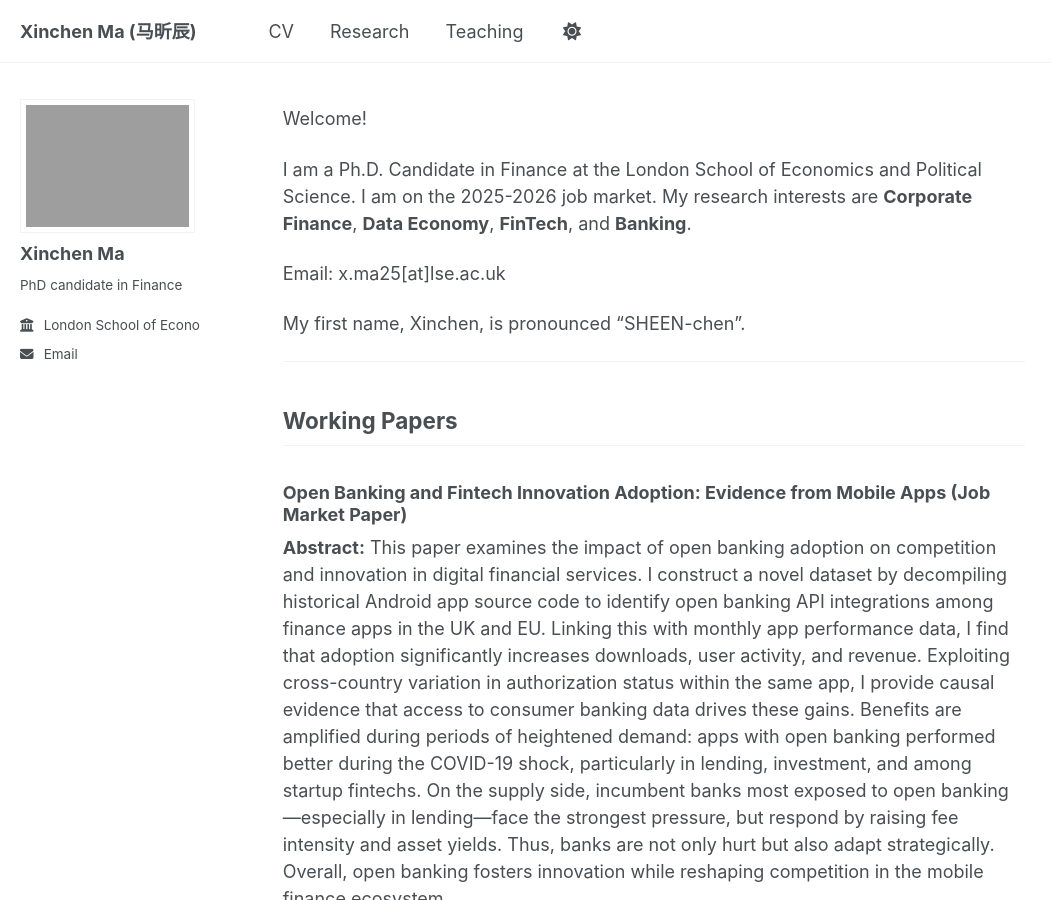
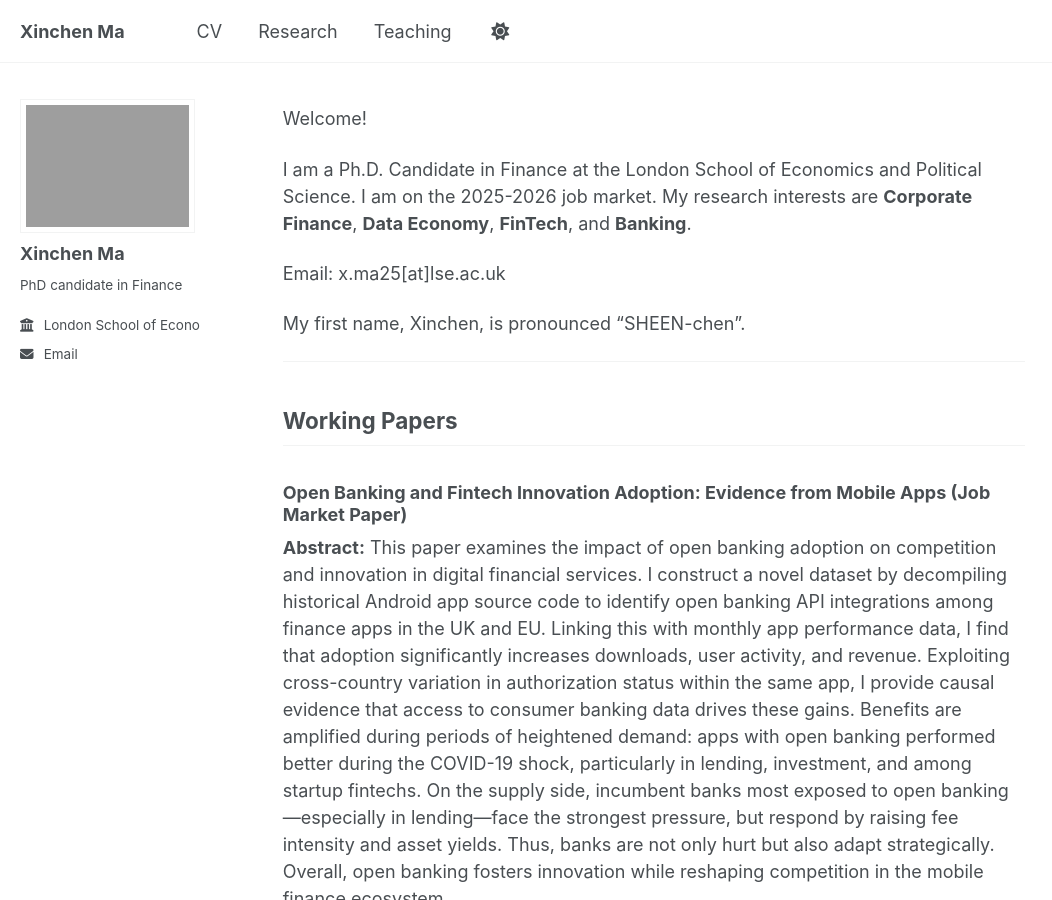
Before and after one commit to xinchen-ma/xinchen-ma.github.io, a Jekyll site: the page built from index.md, in a window 1280 px wide and 900 px high. Shown: the whole window, without its empty margins (0-1052 px from the left). Built offline with Jekyll 4.4.1, drawn with Linux system fonts in a browser that asks for light colours; a script that is not in the unit is left out.

Commit message:
Update _config.yml

```diff
--- a/_config.yml
+++ b/_config.yml
@@ -21,7 +21,7 @@ plugins:
   - jemoji
   - jekyll-seo-tag
   - jekyll-titles-from-headings
-title                    : "Xinchen Ma (马昕辰)"
+title                    : "Xinchen Ma"
 #title_separator          : "-"
 name                     : &name "Your Name"
 description              : &description "Your Name's academic portfolio"   # Update this with a general description of your site, this is the default if not overridden by a page
```
